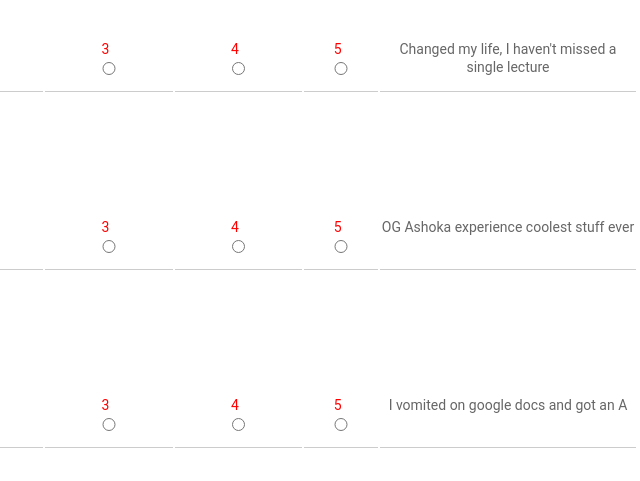
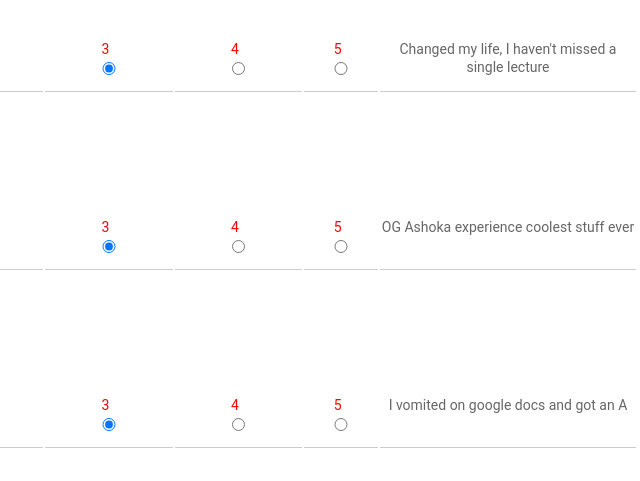
Before and after one commit to kkkarnav/recourse_form, a plain HTML site: page form.html in a window 1280 px wide. Shown: the part 389-870 px from the top of the page, 558-1198 px from the left. Drawn offline with Linux system fonts and the light colour scheme.

Commit message:
feat: exclusive radio buttons

```diff
--- a/form.html
+++ b/form.html
@@ -153,7 +153,7 @@
     <div class="testbox" style="padding: 5vw;">
       <form action="/">
         <h4>Department</h4>
-        <select id="departments" onchange="local_choose_name(this.value)">
+        <select id="departments" onchange="local_choose_name(this.value)" autocomplete="off">
           <option id="default_dep" value="default" selected>*Please Select*</option>
           <option value="FC">FC</option>
           <option value="CT">ICT</option>
@@ -196,10 +196,10 @@
           <tr>
             <td style="min-width: 20vw; margin-right: 5vw;">I can't stay awake for longer than five minutes at a time</td>
             <td><span>1 &nbsp;<input type="radio" name="1" value="1" /></span></td>
-            <td><span>2 &nbsp;<input type="radio" name="2" value="2" /></span></td>
-            <td><span>3 &nbsp;<input type="radio" name="3" value="3" /></span></td>
-            <td><span>4 &nbsp;<input type="radio" name="4" value="4" /></span></td>
-            <td><span>5 &nbsp;<input type="radio" name="5" value="5" /></span></td>
+            <td><span>2 &nbsp;<input type="radio" name="1" value="2" /></span></td>
+            <td><span>3 &nbsp;<input type="radio" name="1" value="3" checked="true" /></span></td>
+            <td><span>4 &nbsp;<input type="radio" name="1" value="4" /></span></td>
+            <td><span>5 &nbsp;<input type="radio" name="1" value="5" /></span></td>
             <td style="min-width: 20vw; margin-left: 5vw;">Changed my life, I haven't missed a single lecture</td>
           </tr>
         </table>
@@ -210,11 +210,11 @@
         <table>
           <tr>
             <td style="min-width: 20vw; margin-right: 5vw;">Literally just three months of reading books by dead people</td>
-            <td><span>1 &nbsp;<input type="radio" name="1" value="1" /></span></td>
+            <td><span>1 &nbsp;<input type="radio" name="2" value="1" /></span></td>
             <td><span>2 &nbsp;<input type="radio" name="2" value="2" /></span></td>
-            <td><span>3 &nbsp;<input type="radio" name="3" value="3" /></span></td>
-            <td><span>4 &nbsp;<input type="radio" name="4" value="4" /></span></td>
-            <td><span>5 &nbsp;<input type="radio" name="5" value="5" /></span></td>
+            <td><span>3 &nbsp;<input type="radio" name="2" value="3" checked="true"/></span></td>
+            <td><span>4 &nbsp;<input type="radio" name="2" value="4" /></span></td>
+            <td><span>5 &nbsp;<input type="radio" name="2" value="5" /></span></td>
             <td style="min-width: 20vw; margin-left: 5vw;">OG Ashoka experience coolest stuff ever</td>
           </tr>
         </table>
@@ -225,11 +225,11 @@
         <table>
           <tr>
             <td style="min-width: 20vw; margin-right: 5vw;">Half the class failed and the other half died</td>
-            <td><span>1 &nbsp;<input type="radio" name="1" value="1" /></span></td>
-            <td><span>2 &nbsp;<input type="radio" name="2" value="2" /></span></td>
-            <td><span>3 &nbsp;<input type="radio" name="3" value="3" /></span></td>
-            <td><span>4 &nbsp;<input type="radio" name="4" value="4" /></span></td>
-            <td><span>5 &nbsp;<input type="radio" name="5" value="5" /></span></td>
+            <td><span>1 &nbsp;<input type="radio" name="3" value="1" /></span></td>
+            <td><span>2 &nbsp;<input type="radio" name="3" value="2" /></span></td>
+            <td><span>3 &nbsp;<input type="radio" name="3" value="3" checked="checked" /></span></td>
+            <td><span>4 &nbsp;<input type="radio" name="3" value="4" /></span></td>
+            <td><span>5 &nbsp;<input type="radio" name="3" value="5" /></span></td>
             <td style="min-width: 20vw; margin-left: 5vw;">I vomited on google docs and got an A</td>
           </tr>
         </table>
@@ -240,11 +240,11 @@
         <table>
           <tr>
             <td style="min-width: 20vw; margin-right: 5vw;">I still haven't submitted my fifth assignment of the month</td>
-            <td><span>1 &nbsp;<input type="radio" name="1" value="1" /></span></td>
-            <td><span>2 &nbsp;<input type="radio" name="2" value="2" /></span></td>
-            <td><span>3 &nbsp;<input type="radio" name="3" value="3" /></span></td>
+            <td><span>1 &nbsp;<input type="radio" name="4" value="1" /></span></td>
+            <td><span>2 &nbsp;<input type="radio" name="4" value="2" /></span></td>
+            <td><span>3 &nbsp;<input type="radio" name="4" value="3" checked="checked"  /></span></td>
             <td><span>4 &nbsp;<input type="radio" name="4" value="4" /></span></td>
-            <td><span>5 &nbsp;<input type="radio" name="5" value="5" /></span></td>
+            <td><span>5 &nbsp;<input type="radio" name="4" value="5" /></span></td>
             <td style="min-width: 20vw; margin-left: 5vw;">deadlines kya hota hai</td>
           </tr>
         </table>
@@ -255,10 +255,10 @@
         <table>
           <tr>
             <td style="min-width: 20vw; margin-right: 5vw;">I got an F for joining five minutes late because I was in the hospital</td>
-            <td><span>1 &nbsp;<input type="radio" name="1" value="1" /></span></td>
-            <td><span>2 &nbsp;<input type="radio" name="2" value="2" /></span></td>
-            <td><span>3 &nbsp;<input type="radio" name="3" value="3" /></span></td>
-            <td><span>4 &nbsp;<input type="radio" name="4" value="4" /></span></td>
+            <td><span>1 &nbsp;<input type="radio" name="5" value="1" /></span></td>
+            <td><span>2 &nbsp;<input type="radio" name="5" value="2" /></span></td>
+            <td><span>3 &nbsp;<input type="radio" name="5" value="3" checked="checked"  /></span></td>
+            <td><span>4 &nbsp;<input type="radio" name="5" value="4" /></span></td>
             <td><span>5 &nbsp;<input type="radio" name="5" value="5" /></span></td>
             <td style="min-width: 20vw; margin-left: 5vw;">idk i haven't attended since week one</td>
           </tr>
@@ -270,11 +270,11 @@
         <table>
           <tr>
             <td style="min-width: 20vw; margin-right: 5vw;">My theory is that they're serial killers</td>
-            <td><span>1 &nbsp;<input type="radio" name="1" value="1" /></span></td>
-            <td><span>2 &nbsp;<input type="radio" name="2" value="2" /></span></td>
-            <td><span>3 &nbsp;<input type="radio" name="3" value="3" /></span></td>
-            <td><span>4 &nbsp;<input type="radio" name="4" value="4" /></span></td>
-            <td><span>5 &nbsp;<input type="radio" name="5" value="5" /></span></td>
+            <td><span>1 &nbsp;<input type="radio" name="6" value="1" /></span></td>
+            <td><span>2 &nbsp;<input type="radio" name="6" value="2" /></span></td>
+            <td><span>3 &nbsp;<input type="radio" name="6" value="3" checked="checked"  /></span></td>
+            <td><span>4 &nbsp;<input type="radio" name="6" value="4" /></span></td>
+            <td><span>5 &nbsp;<input type="radio" name="6" value="5" /></span></td>
             <td style="min-width: 20vw; margin-left: 5vw;">The nicest, most helpful, most beautiful people on earth</td>
           </tr>
         </table>
@@ -285,11 +285,11 @@
         <table>
           <tr>
             <td style="min-width: 20vw; margin-right: 5vw;">Take any course except this one</td>
-            <td><span>1 &nbsp;<input type="radio" name="1" value="1" /></span></td>
-            <td><span>2 &nbsp;<input type="radio" name="2" value="2" /></span></td>
-            <td><span>3 &nbsp;<input type="radio" name="3" value="3" /></span></td>
-            <td><span>4 &nbsp;<input type="radio" name="4" value="4" /></span></td>
-            <td><span>5 &nbsp;<input type="radio" name="5" value="5" /></span></td>
+            <td><span>1 &nbsp;<input type="radio" name="7" value="1" /></span></td>
+            <td><span>2 &nbsp;<input type="radio" name="7" value="2" /></span></td>
+            <td><span>3 &nbsp;<input type="radio" name="7" value="3" checked="checked"  /></span></td>
+            <td><span>4 &nbsp;<input type="radio" name="7" value="4" /></span></td>
+            <td><span>5 &nbsp;<input type="radio" name="7" value="5" /></span></td>
             <td style="min-width: 20vw; margin-left: 5vw;">Drop out of university if you don't get this course</td>
           </tr>
         </table>
@@ -305,7 +305,7 @@
         <br>
         <br>
         <div class="btn-block">
-          <button type="submit" href="/">Send Feedback</button>
+          <button type="submit" href="/pages/success">Send Feedback</button>
         </div>
       </form>
     </div>
```
